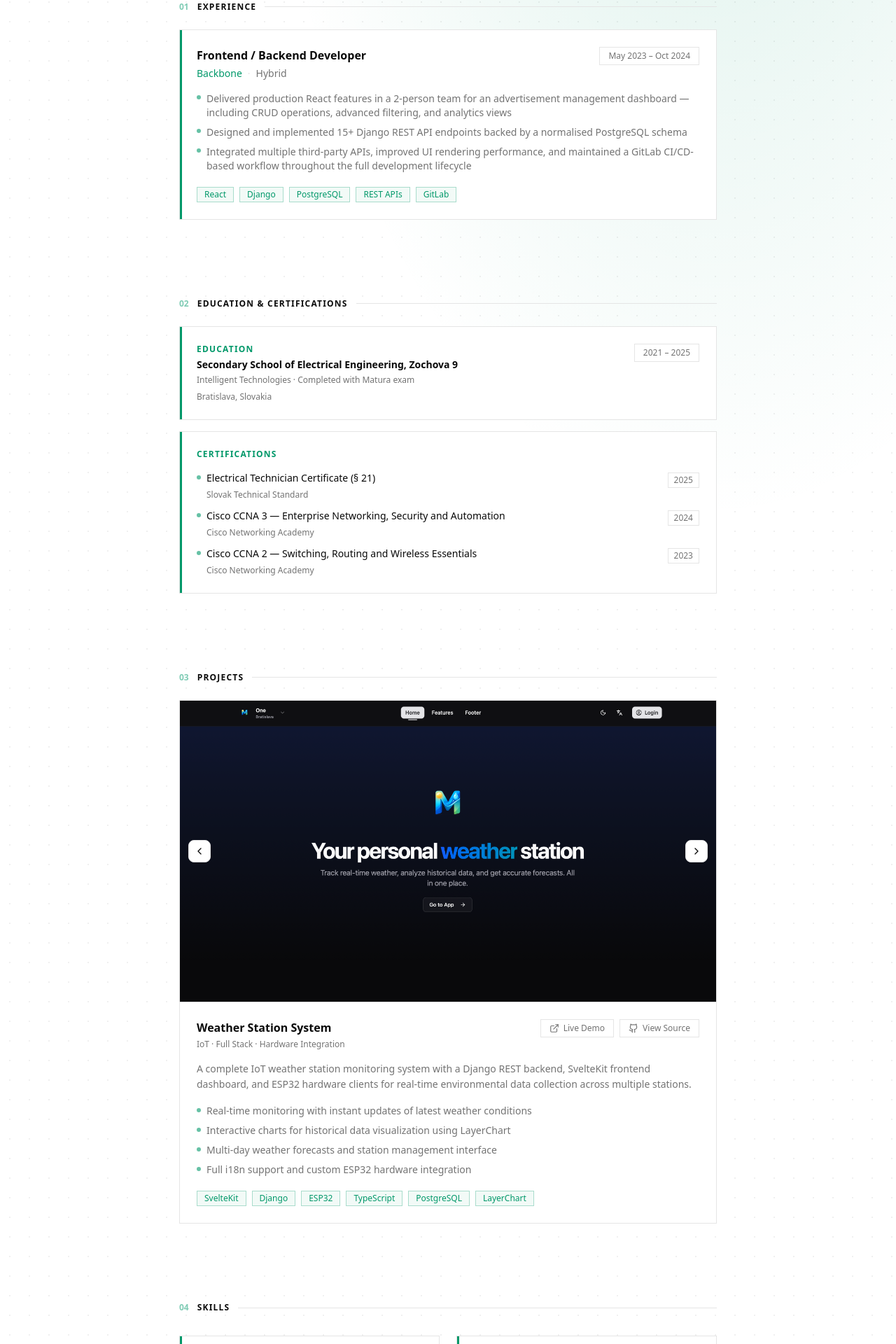
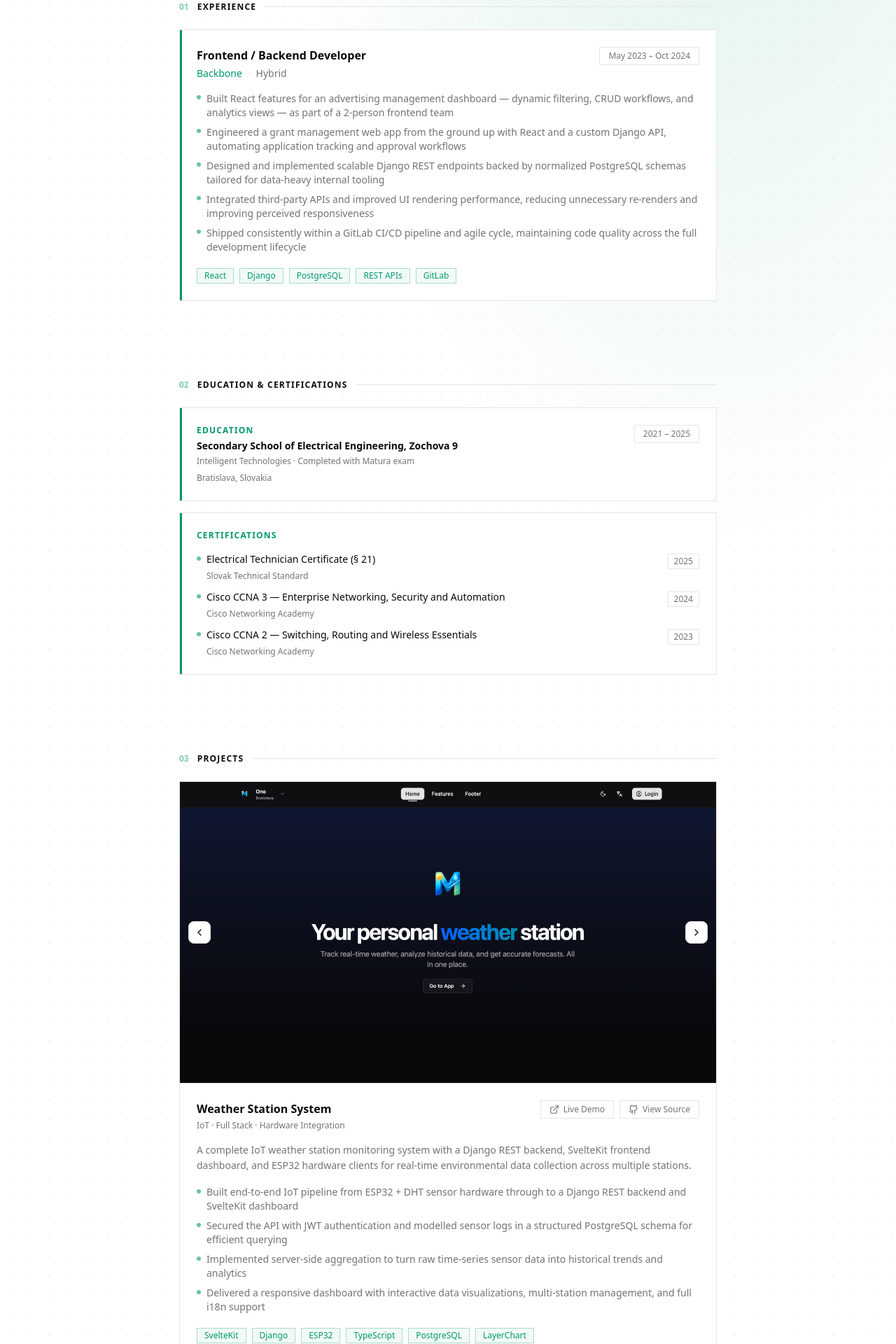
Before and after one commit to michqo/portfolio, a Next.js app: page /en in a window 1280 px wide. Shown: the part 599-2519 px from the top of the page at 70% size. Built offline with nearby package versions, Linux system fonts and the light colour scheme.

Commit message:
feat: improve bullet points

```diff
--- a/app/[locale]/page.tsx
+++ b/app/[locale]/page.tsx
@@ -84,7 +84,7 @@
             </div>
 
             <ul className="mt-4 space-y-2 text-sm text-muted-foreground">
-              {(["bullet1", "bullet2", "bullet3"] as const).map((key) => (
+              {(["bullet1", "bullet2", "bullet3", "bullet4", "bullet5"] as const).map((key) => (
                 <li key={key} className="flex gap-2">
                   <span className="mt-1.25 h-1.5 w-1.5 shrink-0 rounded-full bg-primary/60" />
                   {t(`experience.${key}`)}
--- a/messages/en.json
+++ b/messages/en.json
@@ -9,7 +9,7 @@
   "hero": {
     "badge": "Open to opportunities",
     "role": "Full Stack Developer",
-    "subtitle": "miqal · Bratislava, Slovakia",
+    "subtitle": "Bratislava, Slovakia",
     "description": "Full Stack Developer with commercial experience delivering React frontends and Django REST APIs in production. Passionate about backend architecture, relational databases, and building reliable, data-driven applications.",
     "viewProjects": "View Projects",
     "downloadCV": "Download CV",
@@ -21,9 +21,11 @@
     "company": "Backbone",
     "workType": "Hybrid",
     "period": "May 2023 – Oct 2024",
-    "bullet1": "Delivered production React features in a 2-person team for an advertisement management dashboard — including CRUD operations, advanced filtering, and analytics views",
-    "bullet2": "Designed and implemented 15+ Django REST API endpoints backed by a normalised PostgreSQL schema",
-    "bullet3": "Integrated multiple third-party APIs, improved UI rendering performance, and maintained a GitLab CI/CD-based workflow throughout the full development lifecycle"
+    "bullet1": "Built React features for an advertising management dashboard — dynamic filtering, CRUD workflows, and analytics views — as part of a 2-person frontend team",
+    "bullet2": "Engineered a grant management web app from the ground up with React and a custom Django API, automating application tracking and approval workflows",
+    "bullet3": "Designed and implemented scalable Django REST endpoints backed by normalized PostgreSQL schemas tailored for data-heavy internal tooling",
+    "bullet4": "Integrated third-party APIs and improved UI rendering performance, reducing unnecessary re-renders and improving perceived responsiveness",
+    "bullet5": "Shipped consistently within a GitLab CI/CD pipeline and agile cycle, maintaining code quality across the full development lifecycle"
   },
   "education": {
     "sectionTitle": "Education & Certifications",
@@ -47,10 +49,10 @@
     "liveDemo": "Live Demo",
     "viewSource": "View Source",
     "weatherDescription": "A complete IoT weather station monitoring system with a Django REST backend, SvelteKit frontend dashboard, and ESP32 hardware clients for real-time environmental data collection across multiple stations.",
-    "weatherBullet1": "Real-time monitoring with instant updates of latest weather conditions",
-    "weatherBullet2": "Interactive charts for historical data visualization using LayerChart",
-    "weatherBullet3": "Multi-day weather forecasts and station management interface",
-    "weatherBullet4": "Full i18n support and custom ESP32 hardware integration"
+    "weatherBullet1": "Built end-to-end IoT pipeline from ESP32 + DHT sensor hardware through to a Django REST backend and SvelteKit dashboard",
+    "weatherBullet2": "Secured the API with JWT authentication and modelled sensor logs in a structured PostgreSQL schema for efficient querying",
+    "weatherBullet3": "Implemented server-side aggregation to turn raw time-series sensor data into historical trends and analytics",
+    "weatherBullet4": "Delivered a responsive dashboard with interactive data visualizations, multi-station management, and full i18n support"
   },
   "skills": {
     "sectionTitle": "Skills",
--- a/messages/sk.json
+++ b/messages/sk.json
@@ -9,7 +9,7 @@
   "hero": {
     "badge": "Otvorený pracovným príležitostiam",
     "role": "Full Stack Developer",
-    "subtitle": "miqal · Bratislava, Slovensko",
+    "subtitle": "Bratislava, Slovensko",
     "description": "Full Stack developer s komerčnými skúsenosťami v dodávaní React aplikácií a Django REST API do produkcie. Baví ma backendová architektúra, relačné databázy a tvorba spoľahlivých riešení postavených na dátach.",
     "viewProjects": "Zobraziť projekty",
     "downloadCV": "Stiahnuť životopis",
@@ -21,9 +21,11 @@
     "company": "Backbone",
     "workType": "Hybridná práca",
     "period": "Máj 2023 – Okt 2024",
-    "bullet1": "Dodal produkčné React funkcie v 2-člennom tíme pre dashboard správy reklám — vrátane CRUD operácií, pokročilého filtrovania a analytických prehľadov",
-    "bullet2": "Navrhol a implementoval 15+ Django REST API endpointov s normalizovanou PostgreSQL schémou",
-    "bullet3": "Integroval viaceré API tretích strán, optimalizoval výkon renderingu a spravoval vývojový proces postavený na GitLab CI/CD"
+    "bullet1": "Vyvíjal React funkcie pre dashboard správy reklám — dynamické filtrovanie, CRUD operácie a analytické prehľady — ako súčasť 2-členného frontend tímu",
+    "bullet2": "Vytvoril aplikáciu na správu grantov od základu pomocou React a vlastného Django API, čím zautomatizoval sledovanie a schvaľovanie žiadostí",
+    "bullet3": "Navrhol a implementoval škálovateľné Django REST endpointy s normalizovanými PostgreSQL schémami pre dátovo náročné interné nástroje",
+    "bullet4": "Integroval API tretích strán a zlepšil výkon UI, znížením zbytočných prerendrovania a zlepšením vnímanej odozvy",
+    "bullet5": "Pravidelne dodával v prostredí GitLab CI/CD a agilného vývoja pri zachovaní vysokej kvality kódu počas celého vývojového cyklu"
   },
   "education": {
     "sectionTitle": "Vzdelanie a certifikácie",
@@ -47,10 +49,10 @@
     "liveDemo": "Živá ukážka",
     "viewSource": "Zobraziť zdrojový kód",
     "weatherDescription": "Kompletný IoT systém na sledovanie meteorologických staníc — s Django REST backendom, SvelteKit dashboardom a ESP32 klientmi zbierajúcimi dáta o počasí v reálnom čase z viacerých staníc.",
-    "weatherBullet1": "Sledovanie počasia v reálnom čase s okamžitou aktualizáciou nameraných hodnôt",
-    "weatherBullet2": "Interaktívne grafy pre vizualizáciu historických dát pomocou LayerChart",
-    "weatherBullet3": "Viacdňové predpovede počasia a rozhranie správy staníc",
-    "weatherBullet4": "Plná podpora i18n a integrácia vlastného ESP32 hardvéru"
+    "weatherBullet1": "Vytvoril komplexný IoT systém od hardvéru ESP32 + DHT senzorov cez Django REST backend až po SvelteKit dashboard",
+    "weatherBullet2": "Zabezpečil API pomocou JWT autentifikácie a namodeloval logy senzorov v štruktúrovanej PostgreSQL schéme pre efektívne dopytovanie",
+    "weatherBullet3": "Implementoval serverové agregačné dotazy na spracovanie surových časových radov do historických trendov a analytiky",
+    "weatherBullet4": "Vytvoril responzívny dashboard s interaktívnymi vizualizáciami dát, správou staníc a plnou podporou i18n"
   },
   "skills": {
     "sectionTitle": "Zručnosti",
```
